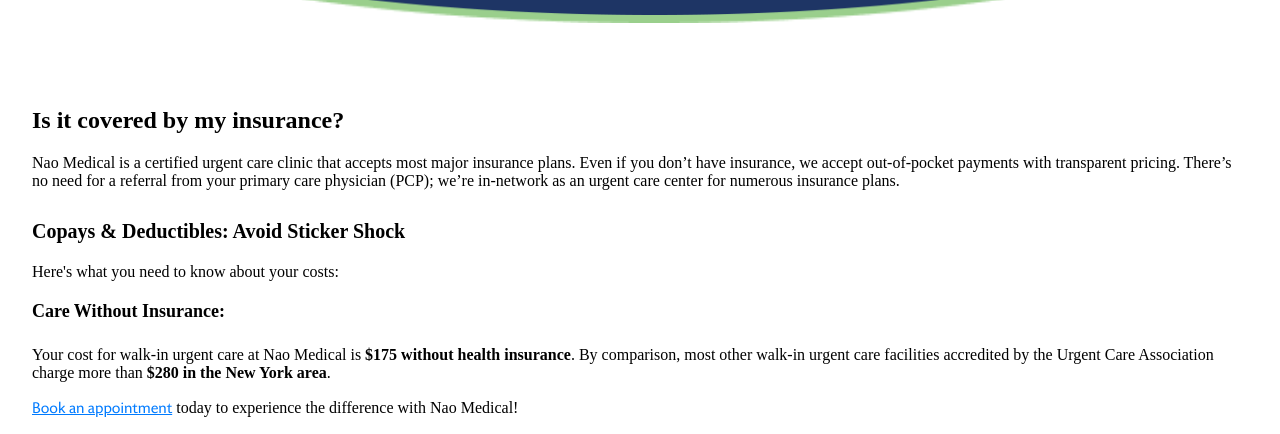
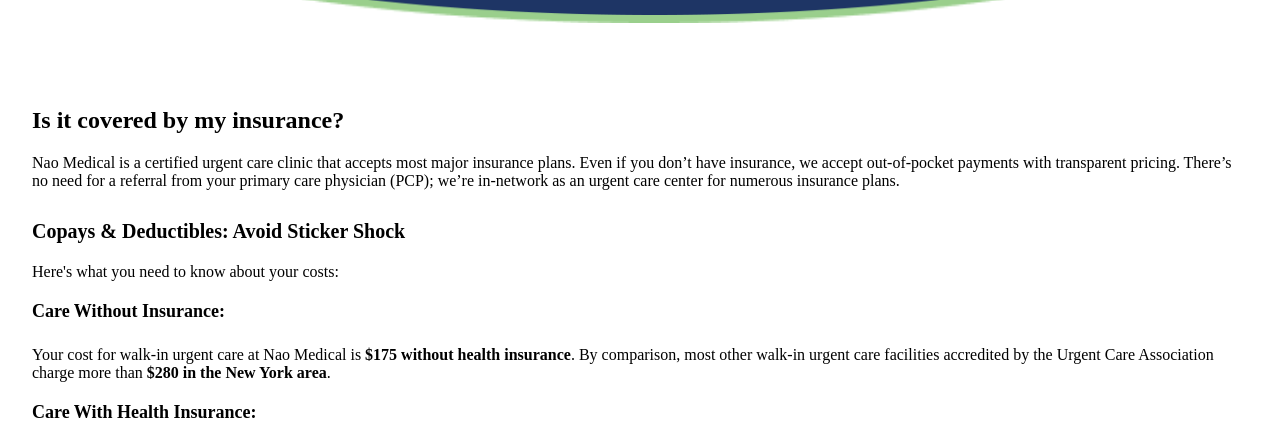
Before and after one commit to AbeelIshrat1602/Support_Pages_2, a plain HTML site: page support-pages/Billing/faq2.html in a window 1280 px wide. Shown: the part 305-739 px from the top of the page. Drawn offline with Linux system fonts and the light colour scheme; files whose address does not match are found by name.

Commit message:
Update faq2.html

```diff
--- a/support-pages/Billing/faq2.html
+++ b/support-pages/Billing/faq2.html
@@ -100,9 +100,7 @@
         <p>
           Your cost for walk-in urgent care at Nao Medical is <strong>$175 without health insurance</strong>. By comparison, most other walk-in urgent care facilities accredited by the Urgent Care Association charge more than <strong>$280 in the New York area</strong>.
         </p>
-        <p>
-          <a href="/book-appointment" style="color: #007bff; text-decoration: underline;">Book an appointment</a> today to experience the difference with Nao Medical!
-        </p>
+
 
         <h4 style="font-size: 18px; font-weight: bold; margin-top: 20px;">Care With Health Insurance:</h4>
         <p>
```
